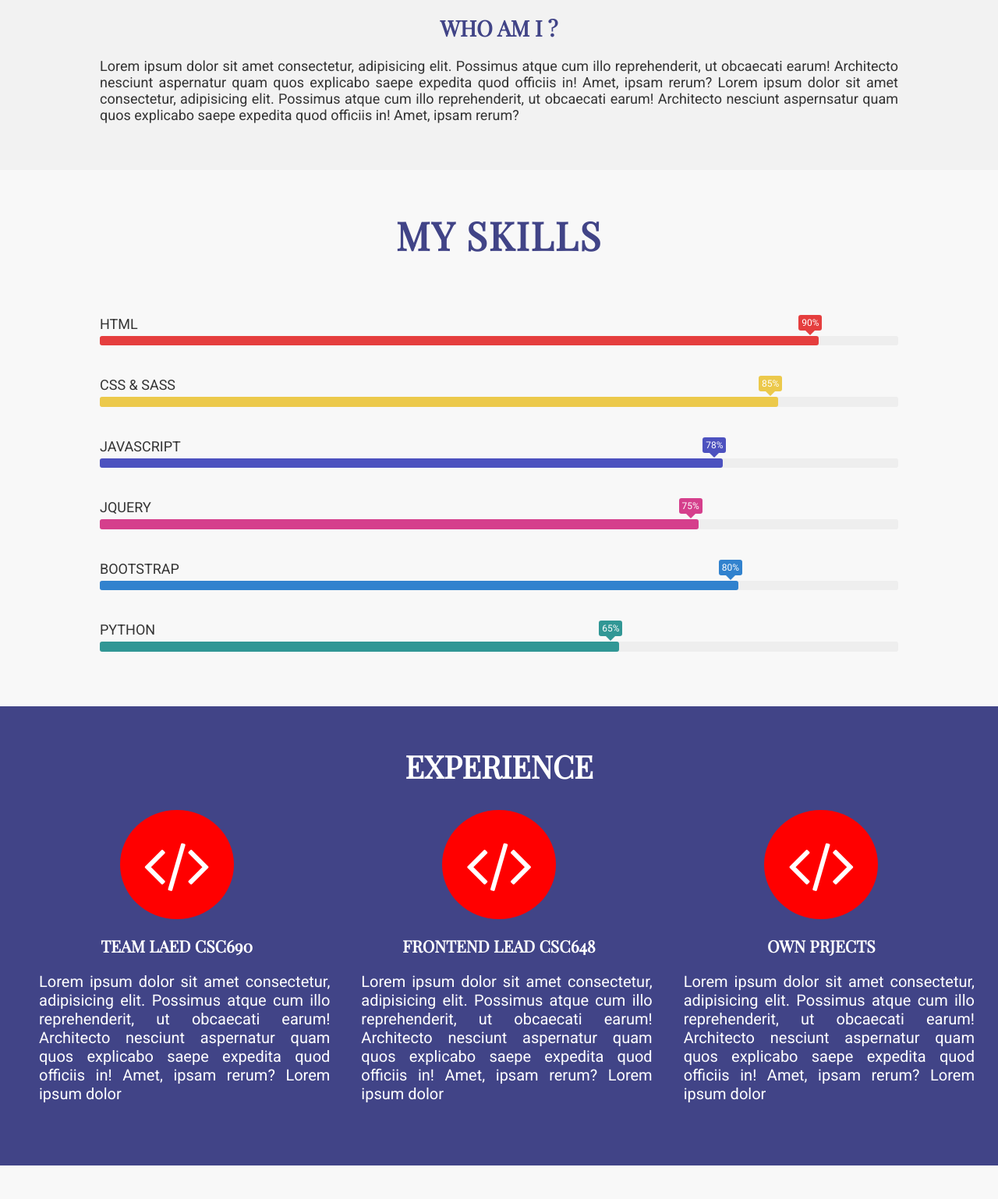
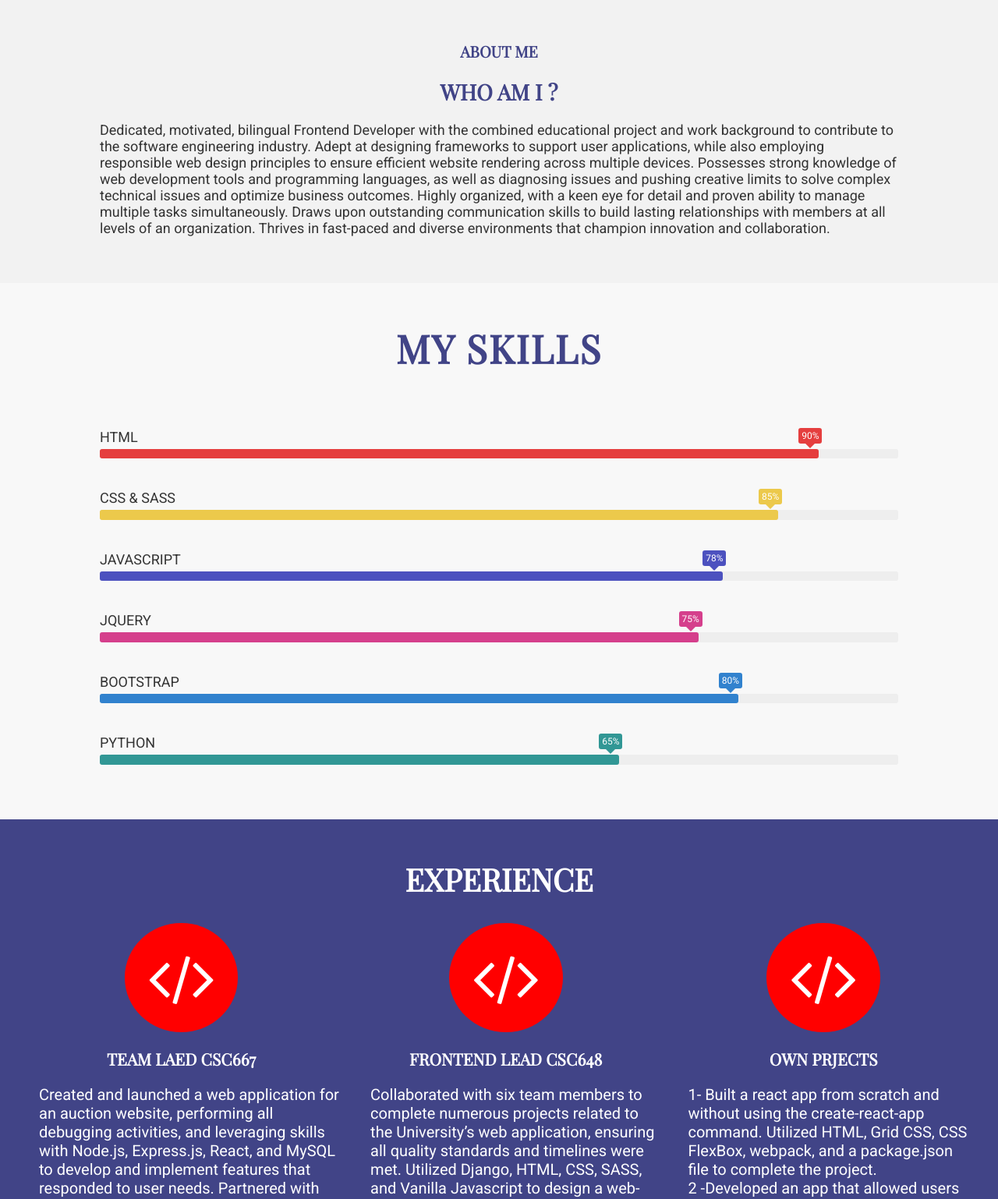
Before and after one commit to abosadiq/wafi-portfolio, a website: page src/index.html in a window 1280 px wide. Shown: the part 706-2244 px from the top of the page at 78% size. Drawn offline with nearby package versions, Linux system fonts and the light colour scheme.

Commit message:
fix some issue with some of the paragraph

```diff
--- a/package.json
+++ b/package.json
@@ -5,7 +5,7 @@
   "main": "index.js",
   "scripts": {
     "watch:sass": "node-sass src/sass/main.scss src/css/style.css -w",
-    "devserver": "live-server --browser=firefox",
+    "devserver": "live-server src --browser=firefox",
     "start": "npm-run-all --parallel devserver watch:sass",
     "build": "webpack --mode production"
   },
--- a/src/index.html
+++ b/src/index.html
@@ -110,13 +110,19 @@
         <h1 class="about__contenet--heading-1">Who am I ?</h1>
         <h2 class="about__contenet--heading-2">About me</h2>
         <p class="about__contenet--parg">
-          Lorem ipsum dolor sit amet consectetur, adipisicing elit. Possimus
-          atque cum illo reprehenderit, ut obcaecati earum! Architecto nesciunt
-          aspernatur quam quos explicabo saepe expedita quod officiis in! Amet,
-          ipsam rerum? Lorem ipsum dolor sit amet consectetur, adipisicing elit.
-          Possimus atque cum illo reprehenderit, ut obcaecati earum! Architecto
-          nesciunt aspernsatur quam quos explicabo saepe expedita quod officiis
-          in! Amet, ipsam rerum?
+          Dedicated, motivated, bilingual Frontend Developer with the combined
+          educational project and work background to contribute to the software
+          engineering industry. Adept at designing frameworks to support user
+          applications, while also employing responsible web design principles
+          to ensure efficient website rendering across multiple devices.
+          Possesses strong knowledge of web development tools and programming
+          languages, as well as diagnosing issues and pushing creative limits to
+          solve complex technical issues and optimize business outcomes. Highly
+          organized, with a keen eye for detail and proven ability to manage
+          multiple tasks simultaneously. Draws upon outstanding communication
+          skills to build lasting relationships with members at all levels of an
+          organization. Thrives in fast-paced and diverse environments that
+          champion innovation and collaboration.
         </p>
       </div>
     </section>
@@ -172,32 +178,32 @@
       <div class="experince__work">
         <div class="experince__work--1 experince__work--box">
           <i class="fa fa-code right slide-in" aria-hidden="true"></i>
-          <h6 class="up slide-up-down">Team Laed CSC690</h6>
-          <p class="left slide-in">
-            Lorem ipsum dolor sit amet consectetur, adipisicing elit. Possimus
-            atque cum illo reprehenderit, ut obcaecati earum! Architecto
-            nesciunt aspernatur quam quos explicabo saepe expedita quod officiis
-            in! Amet, ipsam rerum? Lorem ipsum dolor
+          <h6 class="up slide-up-down">Team Laed CSC667</h6>
+          <p class="left slide-in ">
+           Created and launched a web application for an auction website, performing all debugging activities, and leveraging skills with Node.js, Express.js, React, and MySQL to develop and implement features that responded to user needs.
+        Partnered with three students to develop frontend features for a software engineering property web application, working with state-of-the-art technology and contributing to all phases of the development lifecycle, including design, implementation, testing, deployment, and debugging.
+
           </p>
         </div>
         <div class="experince__work--2 experince__work--box">
           <i class="fa fa-code right slide-in" aria-hidden="true"></i>
           <h6 class="up slide-up-down">Frontend Lead CSC648</h6>
-          <p class="left slide-in">
-            Lorem ipsum dolor sit amet consectetur, adipisicing elit. Possimus
-            atque cum illo reprehenderit, ut obcaecati earum! Architecto
-            nesciunt aspernatur quam quos explicabo saepe expedita quod officiis
-            in! Amet, ipsam rerum? Lorem ipsum dolor
+          <p class="left slide-in he">
+            Collaborated with six team members to complete numerous projects
+            related to the University’s web application, ensuring all quality
+            standards and timelines were met. Utilized Django, HTML, CSS, SASS,
+            and Vanilla Javascript to design a web-based application for online
+            housing options, catering to the needs of over hundred students.
           </p>
         </div>
         <div class="experince__work--3 experince__work--box">
           <i class="fa fa-code right slide-in" aria-hidden="true"></i>
           <h6 class="up slide-up-down">own prjects</h6>
           <p class="left slide-in">
-            Lorem ipsum dolor sit amet consectetur, adipisicing elit. Possimus
-            atque cum illo reprehenderit, ut obcaecati earum! Architecto
-            nesciunt aspernatur quam quos explicabo saepe expedita quod officiis
-            in! Amet, ipsam rerum? Lorem ipsum dolor
+            1- Built a react app from scratch and without using the
+             create-react-app command. Utilized HTML, Grid CSS, CSS FlexBox, webpack, and a package.json file to complete the project.
+            </br>2 -Developed an app that allowed users to easily view a list of movies currently playing in theaters, gathering images from The Movie Database and poster images from the UllmageView category in the AFNetworking library. Users saw a loading state while waiting for the movie's
+            API to load and were able to pull down to refresh the movie list. Built the app with swift language for iOS devices
           </p>
         </div>
       </div>
--- a/src/sass/_aboutme.scss
+++ b/src/sass/_aboutme.scss
@@ -14,11 +14,13 @@
     align-items: center;
     width: 80%;
     margin: 6rem auto;
-    text-align: justify;
+
     &--parg {
       font-size: 1.8rem;
       order: 3;
       margin-top: 2rem;
+      text-align: left
+
     }
   }
 }
--- a/src/sass/_experinece.scss
+++ b/src/sass/_experinece.scss
@@ -50,11 +50,12 @@
       }
     }
     &--box p {
-      text-align: justify;
+      text-align: left;
+
       margin-left: 2rem;
       font-size: 2rem;
       @media only screen and(max-width:850px) {
-        font-size: 1.6rem;
+        font-size: 1.4rem;
         padding: 0 2rem;
       }
     }
--- a/src/sass/_nav.scss
+++ b/src/sass/_nav.scss
@@ -31,6 +31,8 @@
     text-align: justify;
     padding: 0 1.5rem;
     margin-top: 1rem;
+   text-align: left;
+   font-size:1.6rem;
     @media only screen and(max-width:850px) {
       padding: 0 3rem;
     }
```
Also changed, not shown: src/css/style.css, 1 other file.
